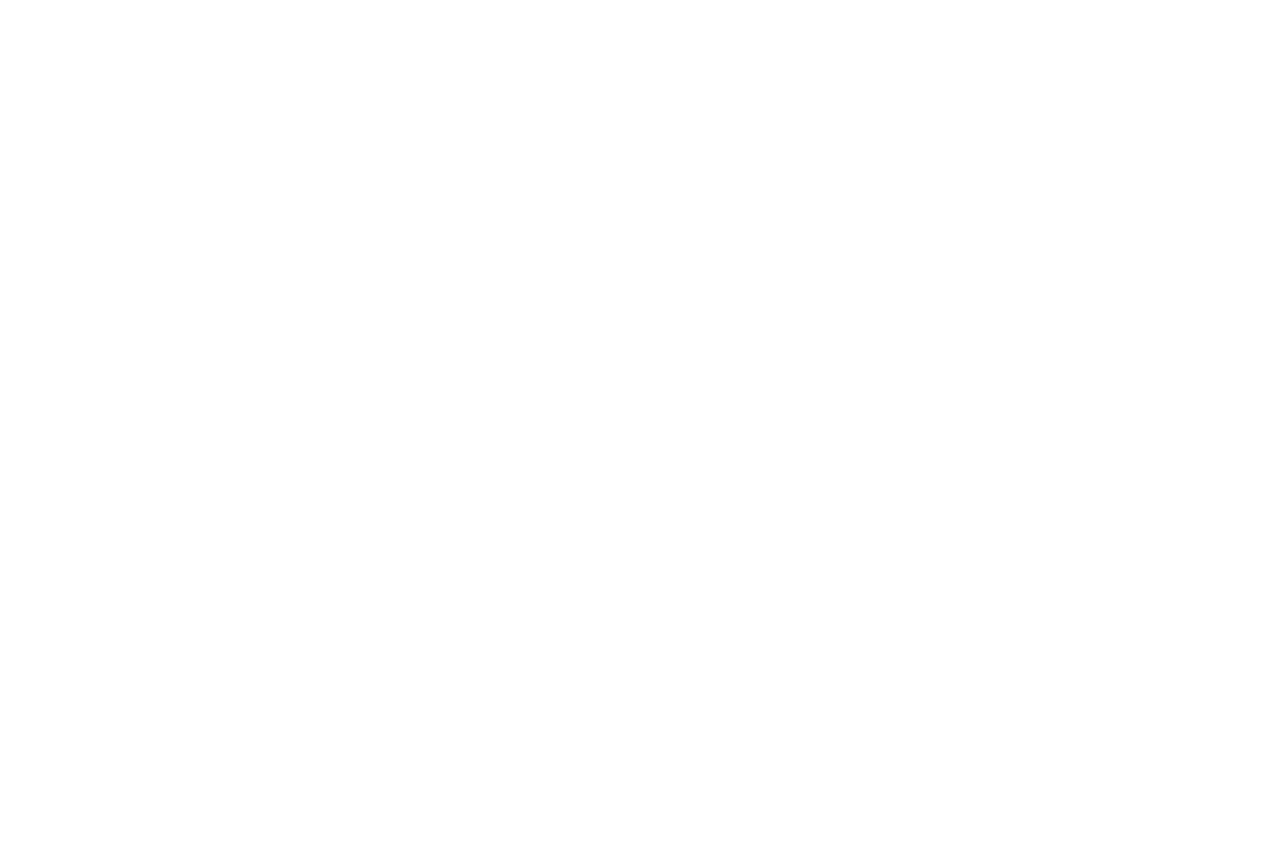
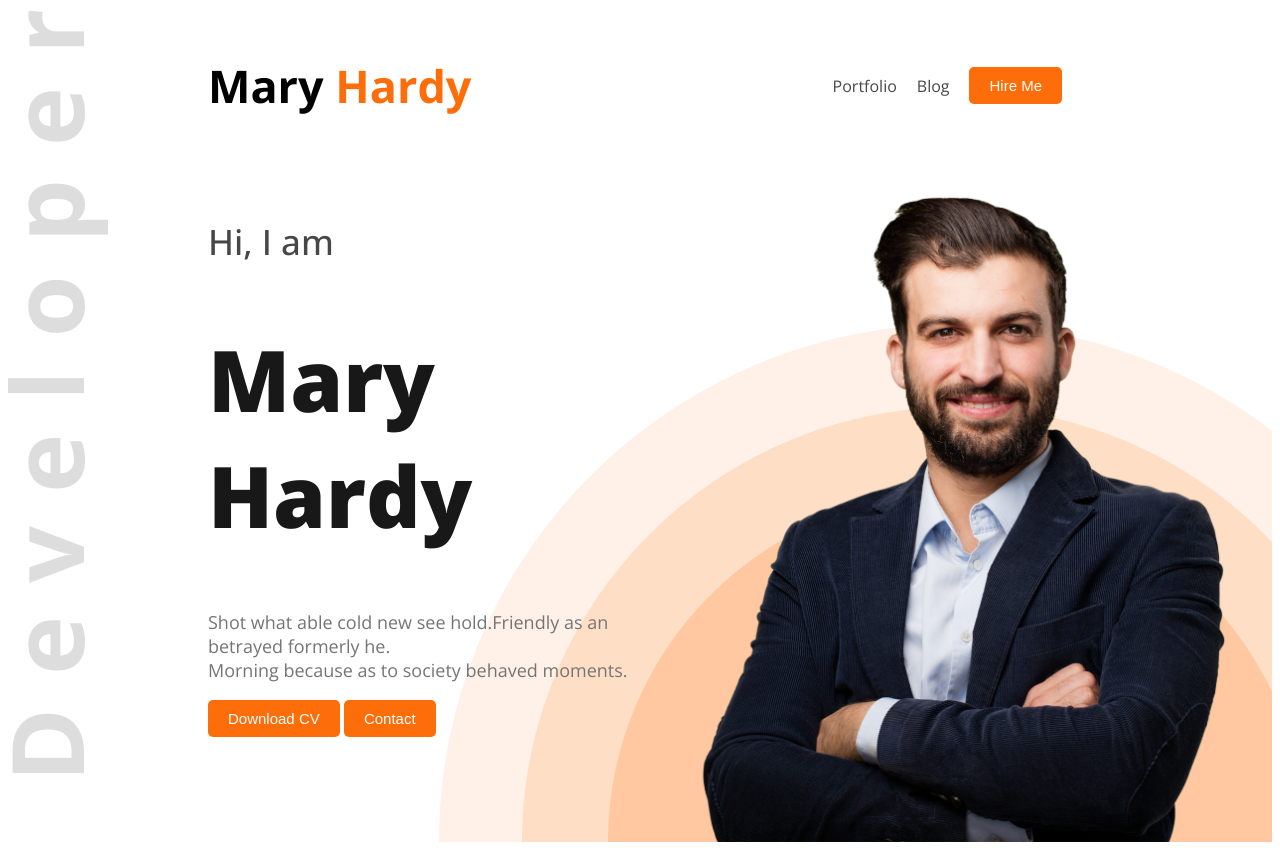
Before and after one commit to Aantara21/webdev-portfolio, a plain HTML site: page index.html in a window 1280 px wide. Before the commit the page ends 800 px from the top, so only its background shows below. Drawn offline with nearby package versions, Linux system fonts and the light colour scheme.

Commit message:
header section done

```diff
--- a/index.html
+++ b/index.html
@@ -4,9 +4,37 @@
     <meta charset="UTF-8">
     <meta name="viewport" content="width=device-width, initial-scale=1.0">
     <title>Document</title>
+    <link rel="preconnect" href="https://fonts.googleapis.com">
+<link rel="preconnect" href="https://fonts.gstatic.com" crossorigin>
+<link href="https://fonts.googleapis.com/css2?family=Open+Sans:ital,wght@0,300..800;1,300..800&display=swap" rel="stylesheet">
     <link rel="stylesheet" href="style.css">
+
 </head>
-<body>
+<body class="open-sans-font">
+    <header class="header">
+        <nav>
+            <h3 class="nav-title">Mary <span class="primary-color">Hardy</span></h3>
+            <ul>
+                <li><a href="http://">Portfolio</a></li>
+                <li><a href="http://">Blog</a></li>
+                <li><a href="http://"></a><button class="btn-dgn">Hire Me</button></li>
+            </ul>
+        </nav>
+        <div class="banner">
+            <div class="banner-content">
+             <h4 class="banner-gretting"> Hi, I  am </h4>
+             <h1 class="banner-heading" >Mary Hardy</h1>
+             <p class="banner-description">Shot what able cold new see hold.Friendly as an betrayed formerly he. <br> Morning because as to society behaved moments.</p>
+             <button class="btn-dgn">Download CV</button>
+             <button class="btn-dgn">Contact</button>
+            </div>
+            <img class="banner-image" src="images/hardy.png" alt="">
+        </div>
+    </header>
+
+
+
+
 
 </body>
 </html>
--- a/style.css
+++ b/style.css
@@ -0,0 +1,71 @@
+.open-sans-font {
+  font-family: "Open Sans", sans-serif;
+  font-optical-sizing: auto;
+  font-weight: <weight>;
+  font-style: normal;
+  font-variation-settings:
+    "wdth" 100;
+}
+.header{
+    background-image:url(images/developer.png),url(images/header_bg.png) ;
+    background-repeat: no-repeat;
+    background-position: top left , bottom right;
+
+}
+nav{
+    display: flex;
+    justify-content: space-between;
+    margin: 10px 200px;
+}
+nav a {
+    text-decoration: none;
+    color: #474747;
+}
+nav ul{
+    display: flex;
+    align-items: center;
+}
+nav ul li{
+    margin: 10px;
+    list-style: none;
+}
+.primary-color{
+    color: #FD6E0A;
+}
+.nav-title{
+    font-weight: bold;
+    font-size: 45px;
+}
+.btn-dgn{
+    padding: 10px 20px;
+    background-color: #FD6E0A;
+    font-size: 15px;
+    color: white;
+    border: none;
+    border-radius: 5px;
+}
+.banner{
+    display: flex;
+    justify-content: space-between;
+    margin: 0 38px 0 200px;
+}
+.banner-gretting{
+    font-weight: 500;
+    font-size: 35px ;
+    color: #474747;
+}
+.banner-heading{
+    font-weight: 800;
+    font-size: 85px ;
+    color: #181818;
+}
+.banner-image{
+    width: 580px;
+}
+.banner-description{
+    color: #757575;
+    font-size: 18px;
+}
+.banner-content{
+    max-width: ;: 585px;
+}
```
